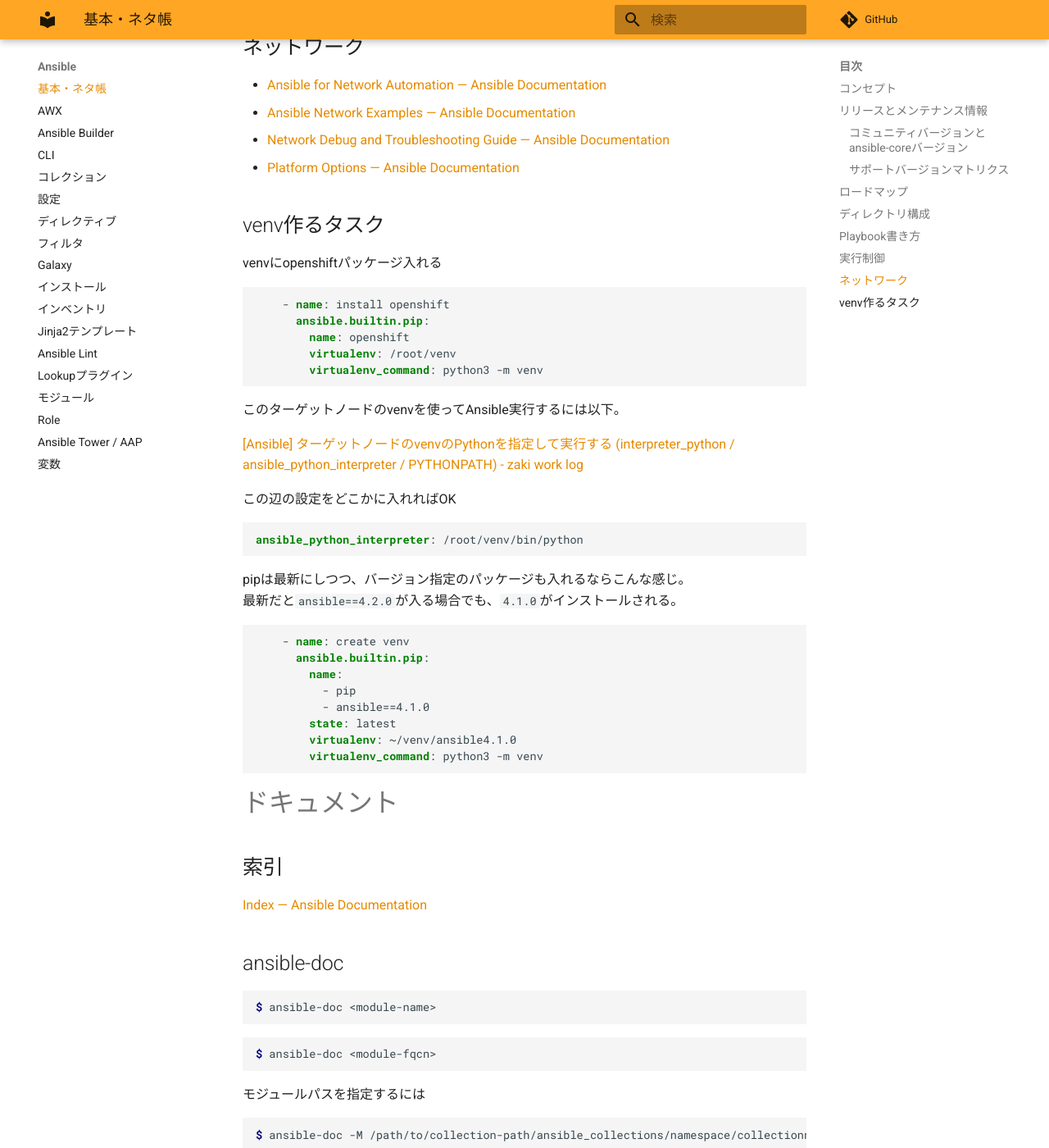
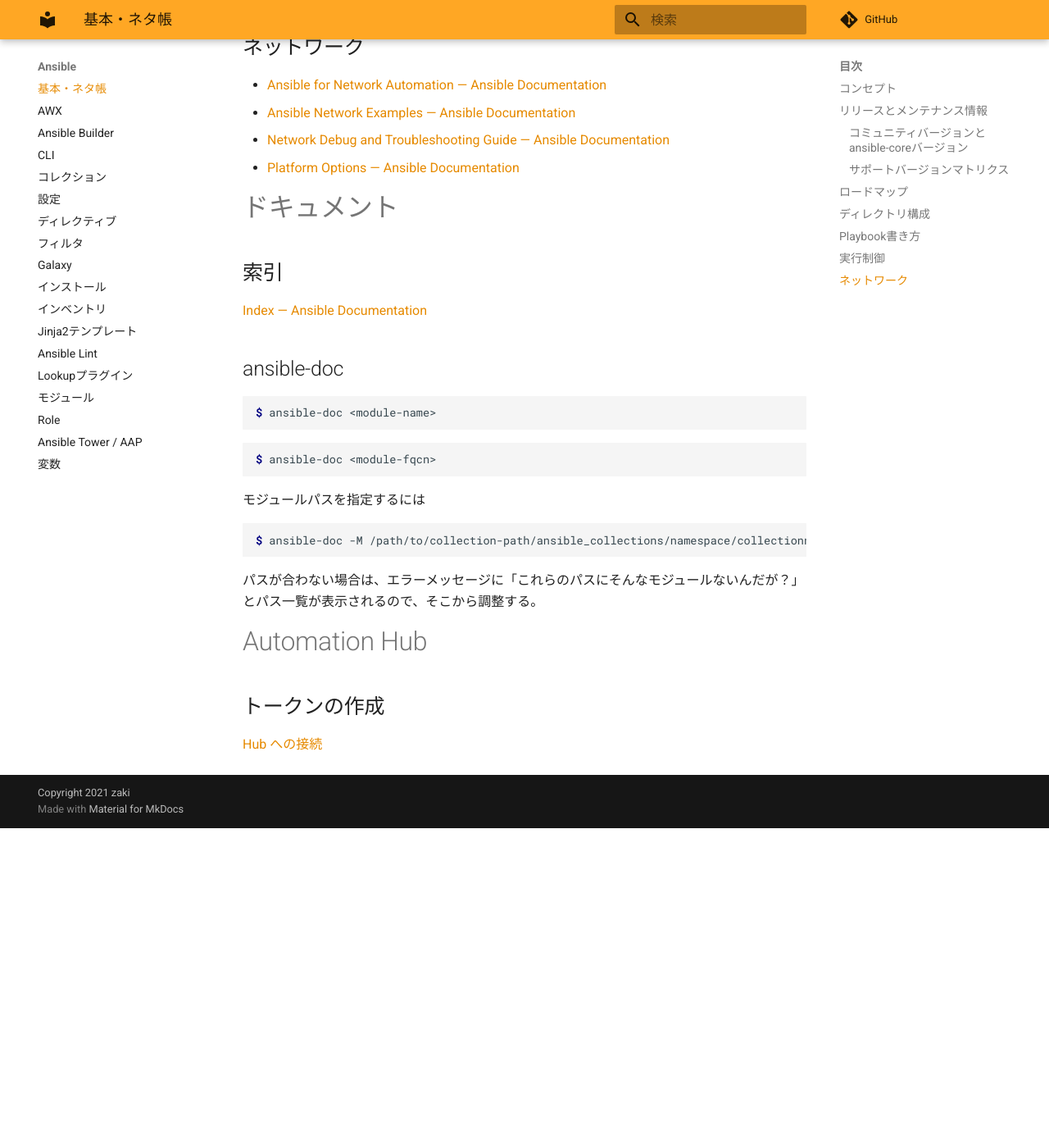
Before and after one commit to zaki-lknr/docs, an MkDocs documentation site: the page built from docs/Ansible/index.md, in a window 1280 px wide and 1400 px high, scrolled down 1371 px. Shown: the whole window at 82% size. Built offline with MkDocs 1.6.1 and Material for MkDocs 9.7.7, drawn with Linux system fonts in a browser that asks for light colours; comment, search, counter and statistics services are not loaded; after the commit the page ends 2381 px from its top, so only the background shows below that.

Commit message:
update: ansible/module: pipモジュールの説明を移動

````diff
--- a/docs/Ansible/index.md
+++ b/docs/Ansible/index.md
@@ -48,42 +48,6 @@ Release and maintenanceの中の[ansible-core support matrix](https://docs.ansib
 - [Network Debug and Troubleshooting Guide — Ansible Documentation](https://docs.ansible.com/ansible/latest/network/user_guide/network_debug_troubleshooting.html)
 - [Platform Options — Ansible Documentation](https://docs.ansible.com/ansible/latest/network/user_guide/platform_index.html)
 
-## venv作るタスク
-
-venvにopenshiftパッケージ入れる
-
-```yaml
-    - name: install openshift
-      ansible.builtin.pip:
-        name: openshift
-        virtualenv: /root/venv
-        virtualenv_command: python3 -m venv
-```
-
-このターゲットノードのvenvを使ってAnsible実行するには以下。
-
-[[Ansible] ターゲットノードのvenvのPythonを指定して実行する (interpreter_python / ansible_python_interpreter / PYTHONPATH) - zaki work log](https://zaki-hmkc.hatenablog.com/entry/2021/05/26/230432)
-
-この辺の設定をどこかに入れればOK
-
-```yaml
-ansible_python_interpreter: /root/venv/bin/python
-```
-
-pipは最新にしつつ、バージョン指定のパッケージも入れるならこんな感じ。
-最新だと`ansible==4.2.0`が入る場合でも、`4.1.0`がインストールされる。
-
-```yaml
-    - name: create venv
-      ansible.builtin.pip:
-        name:
-          - pip
-          - ansible==4.1.0
-        state: latest
-        virtualenv: ~/venv/ansible4.1.0
-        virtualenv_command: python3 -m venv
-```
-
 # ドキュメント
 
 ## 索引
````
Also changed, not shown: docs/Ansible/module.md (+26 -0 lines).
